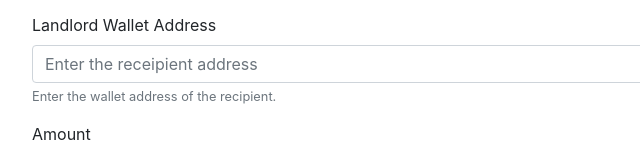
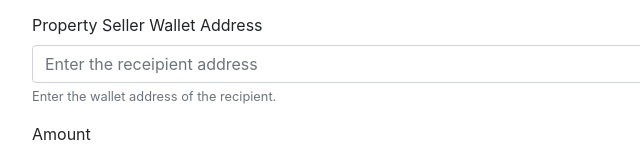
Before and after one commit to wclaralee/wclaralee, a plain HTML site: page index.html in a window 1280 px wide. Shown: the part 391-543 px from the top of the page, 0-640 px from the left. Drawn offline with nearby package versions, Linux system fonts and the light colour scheme.

Commit message:
propert seller wallet

```diff
--- a/index.html
+++ b/index.html
@@ -38,7 +38,7 @@
 
 
         <div class="form-group">
-          <label for="Receiver Address">Landlord Wallet Address</label>
+          <label for="Receiver Address">Property Seller Wallet Address</label>
           <input value="" type="text" class="form-control" id="toAddress" aria-describedby="toAddressHelp" placeholder="Enter the receipient address" required="true">
           <small id="toAddressHelp" class="form-text text-muted">Enter the wallet address of the recipient.</small>
         </div>
@@ -246,7 +246,7 @@
           ApprovalContract.methods.viewApprover().call(
               function(error, result) {
                 if (error) {
-                  console.log('error: ' + error);
+                  console.log('error: ' + error)l;
                 }
                 else {
                   console.log('result: ' + JSON.stringify(result));
```
